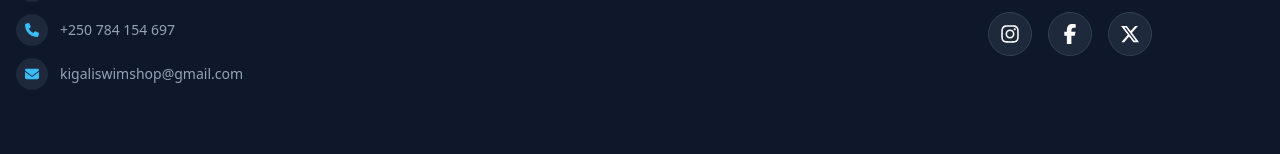
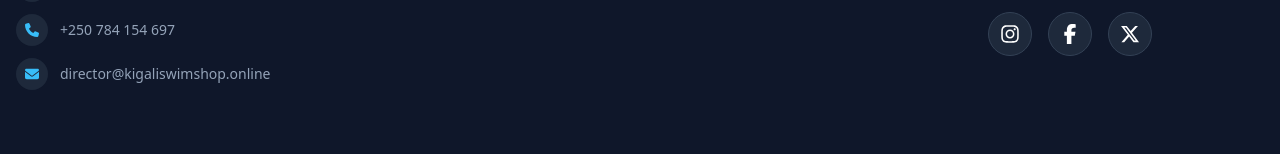
Before and after one commit to remyshingiro/indimo_leasure, a React (Vite) app: page / in a window 1280 px wide. Shown: the part 2623-2777 px from the top of the page. Built offline with nearby package versions, Linux system fonts and the light colour scheme; no server answers; the database is empty.

Commit message:
fix: professional address

```diff
--- a/src/components/Footer.jsx
+++ b/src/components/Footer.jsx
@@ -95,7 +95,7 @@ const Footer = () => {
       rights: 'All rights reserved',
       address: 'Kigali, Rwanda',
       phone: '+250 784 154 697',
-      email: 'kigaliswimshop@gmail.com'
+      email: 'director@kigaliswimshop.online'
     },
     rw: {
       cta: "Witeguye Koga?",
@@ -110,9 +110,9 @@ const Footer = () => {
       paymentMethods: 'Uburyo bwo kwishura',
       followUs: 'Dukurikire',
       rights: 'Uburenganzira bwose burabagirwa',
-      address: 'Kigali, u Rwanda',
+      address: 'Kigali, Rwanda',
       phone: '+250 784 154 697',
-      email: 'kigaliswimshop@gmail.com'
+      email: 'director@kigaliswimshop.online'
     }
   }
 
```
